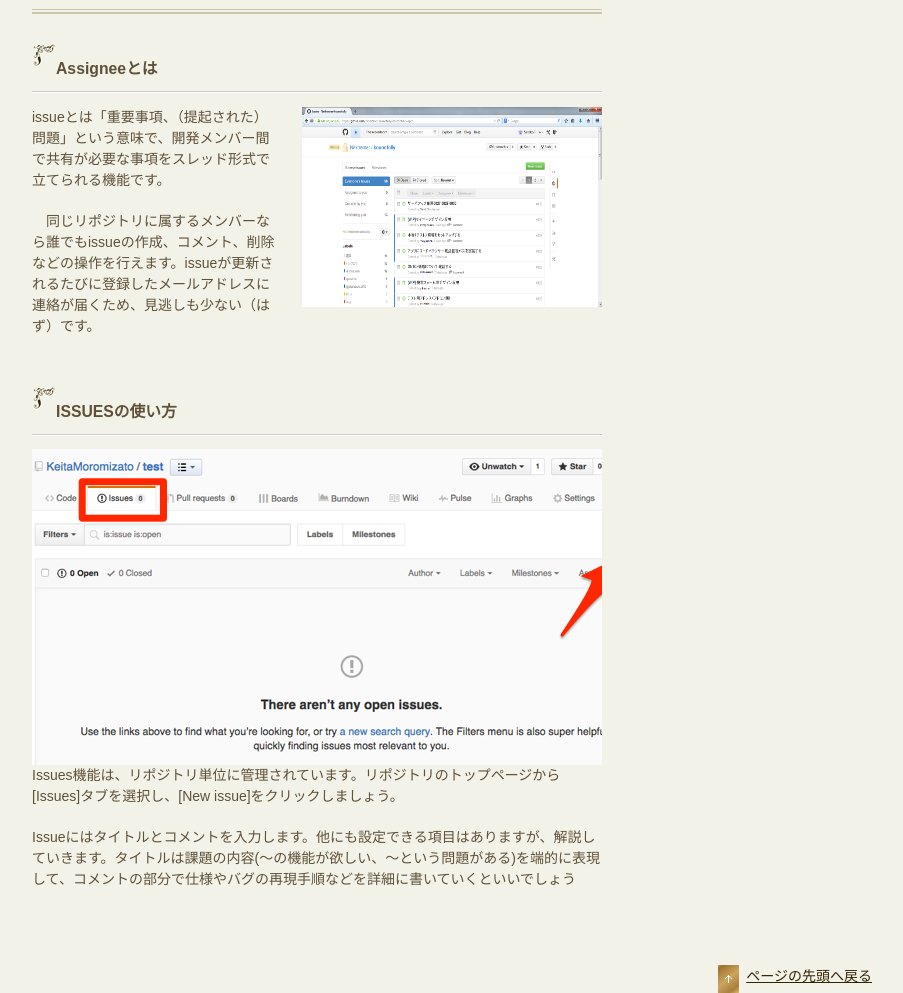
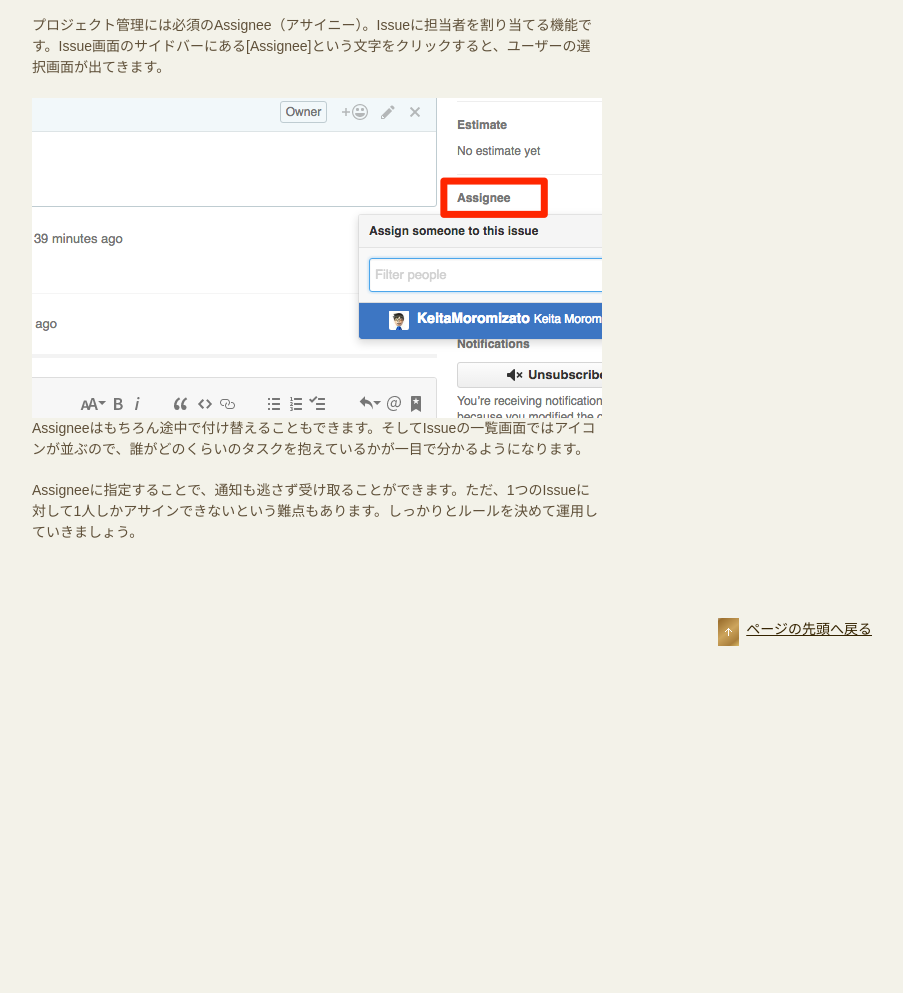
Before and after one commit to yamahatamotoharu/GitPage.github.io, a plain HTML site: page Assignee.html in a window 1280 px wide. Shown: the part 291-1284 px from the top of the page, without its empty margins (188-1091 px from the left). After the commit the page ends 937 px from the top, so only its background shows below. Drawn offline with Linux system fonts and the light colour scheme.

Commit message:
Assigneeの使い方
Assigneeの使い方を作成したよ

```diff
--- a/Assignee.html
+++ b/Assignee.html
@@ -12,9 +12,9 @@
 </header>
 <nav>
 	<ul>
-		<li id="nav_concept"><a href="concept.html">ISSUES</a></li>
+		<li id="nav_concept"><a href="Issues.html">ISSUES</a></li>
 		<li id="nav_plan"><a href="plan.html">プランのご案内</a></li>
-		<li id="nav_fair"><a href="fair.html">ブライダルフェア</a></li>
+		<li id="nav_fair"><a href="Assignee.html">ブライダルフェア</a></li>
 		<li id="nav_contact"><a href="contact.html">お問い合わせ</a></li>
 	</ul>
 </nav>
@@ -27,17 +27,10 @@
 <div id="contents">
 	<div id="main">
 		<article>
-			<h1>Assigneeの使い方</h1>
 			<section class="concept_box">
-				<h2>Assigneeとは</h2>
-				<p><img src="images/ISSUES.png" alt="" class="image_right"width="300" height="200">issueとは「重要事項、（提起された）問題」という意味で、開発メンバー間で共有が必要な事項をスレッド形式で立てられる機能です。</p>
-				<p>　同じリポジトリに属するメンバーなら誰でもissueの作成、コメント、削除などの操作を行えます。issueが更新されるたびに登録したメールアドレスに連絡が届くため、見逃しも少ない（はず）です。</p>
-				<p></p>
-			</section>
-			<section class="concept_box">
-				<h2>ISSUESの使い方</h2>
-				<p><img src="images/ISSUES_USE.png" alt="" class="image_left">Issues機能は、リポジトリ単位に管理されています。リポジトリのトップページから[Issues]タブを選択し、[New issue]をクリックしましょう。</p>
-				<p>Issueにはタイトルとコメントを入力します。他にも設定できる項目はありますが、解説していきます。タイトルは課題の内容(〜の機能が欲しい、〜という問題がある)を端的に表現して、コメントの部分で仕様やバグの再現手順などを詳細に書いていくといいでしょう</p>
+				<h2>Assigneeの使い方</h2>
+                <p>こちらは応用的な技術となります。</p><p>プロジェクト管理には必須のAssignee（アサイニー）。Issueに担当者を割り当てる機能です。Issue画面のサイドバーにある[Assignee]という文字をクリックすると、ユーザーの選択画面が出てきます。</p>
+				<p><img src="images/Assignee1.png" alt="" class="image_left"><p></p>Assigneeはもちろん途中で付け替えることもできます。そしてIssueの一覧画面ではアイコンが並ぶので、誰がどのくらいのタスクを抱えているかが一目で分かるようになります。</p><p>Assigneeに指定することで、通知も逃さず受け取ることができます。ただ、1つのIssueに対して1人しかアサインできないという難点もあります。しっかりとルールを決めて運用していきましょう。</p>
 			</section>
 		</article>
 	</div>
```
